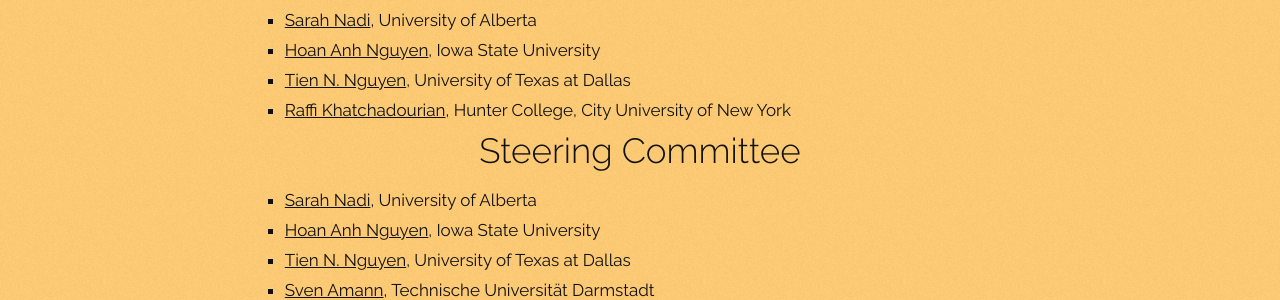
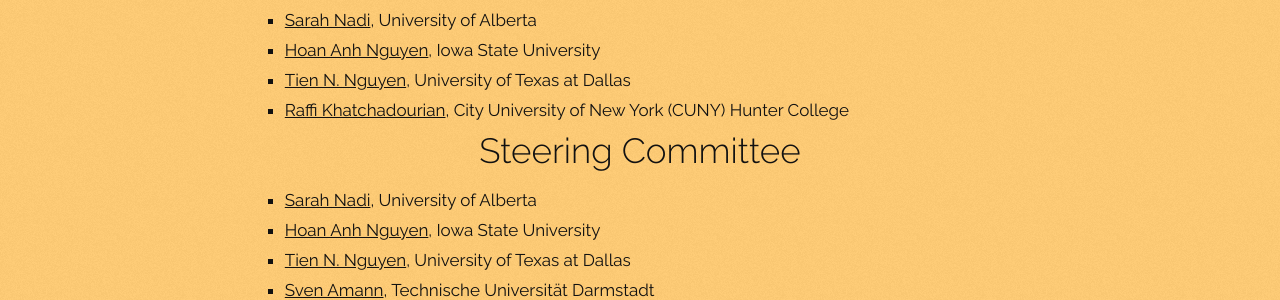
Before and after one commit to w-api/w-api.github.io, a Jekyll site: the page built from index.html, in a window 1280 px wide and 900 px high, scrolled down 3426 px. Shown: the part 160-460 px from the top of the window. Built offline with Jekyll 4.4.1, drawn with Linux system fonts in a browser that asks for light colours; nearby versions of some CDN libraries; comment, search, counter and statistics services are not loaded.

Commit message:
Change my affiliation again.
I can't make up my mind.

```diff
--- a/_posts/2018-01-05-org.md
+++ b/_posts/2018-01-05-org.md
@@ -11,7 +11,7 @@
 * [Sarah Nadi](http://www.sarahnadi.org/), University of Alberta
 * [Hoan Anh Nguyen](https://sites.google.com/site/nguyenanhhoan/), Iowa State University
 * [Tien N. Nguyen](http://www.utdallas.edu/~tien.n.nguyen/), University of Texas at Dallas
-* [Raffi Khatchadourian](http://www.cs.hunter.cuny.edu/~Raffi.Khatchadourian99), Hunter College, City University of New York
+* [Raffi Khatchadourian](http://www.cs.hunter.cuny.edu/~Raffi.Khatchadourian99), City University of New York (CUNY) Hunter College
 
 ## Steering Committee
 
```
